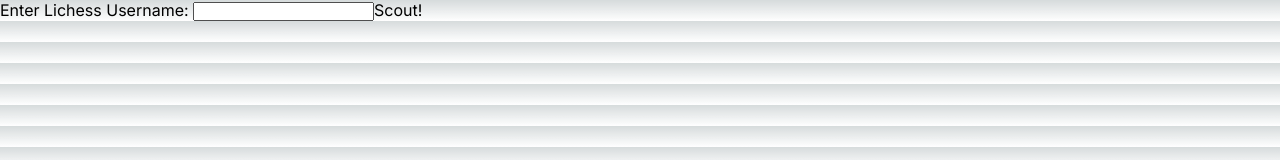
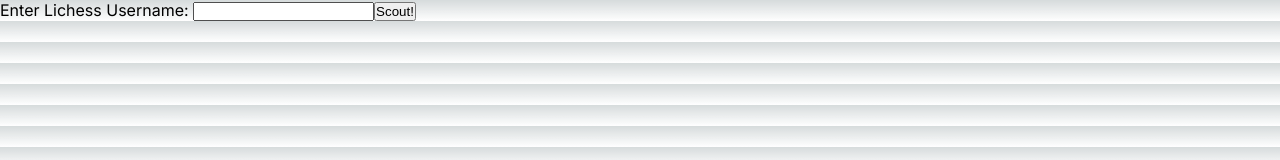
Before and after one commit to waynebeam/lichessscout, a Next.js app: page / in a window 1280 px wide. Shown: the top 160 px of the page. Built offline with nearby package versions, Linux system fonts and the light colour scheme.

Commit message:
Main page uses form element
Instead of a Link element on the main page, it's a form element that calls a function using the useRouter hook. This loads the report page. And the key was added to the Game components

```diff
--- a/app/page.tsx
+++ b/app/page.tsx
@@ -1,21 +1,28 @@
 'use client';
 
 
-import { useState } from "react";
+import React, { useState } from "react";
 import UsernameEntry from "./usernameentry";
 import ScoutingReport from "./scoutingreport";
 import Link from "next/link";
+import { useRouter } from "next/navigation";
 
 export default function Page() {
 
   const [username, setUsername] = useState('');
+  const router = useRouter();
 
+  function scoutUser(ev: React.FormEvent) {
+    ev.preventDefault();
+    router.push(`/report/${username}`);
+  }
 
   return <main>
 
-    <label htmlFor="username">Enter Lichess Username: </label>
-    <input id="username" type="text" defaultValue={username} onChange={e => setUsername(e.target.value)} />
-    <Link href={`/report/${username}/`}>Scout!</Link>
-
+    <form onSubmit={scoutUser}>
+      <label htmlFor="username">Enter Lichess Username: </label>
+      <input id="username" type="text" defaultValue={username} onChange={e => setUsername(e.target.value)} />
+      <input type="submit" value='Scout!'></input>
+    </form>
   </main>
 }
--- a/app/report/[username]/GamesList.tsx
+++ b/app/report/[username]/GamesList.tsx
@@ -1,3 +1,5 @@
+'use client';
+
 import GameView from "../GameView"
 
 interface GamesListParams {
@@ -60,7 +62,7 @@ export default function GamesList({ gameStrings, username }: GamesListParams) {
                 <h1>{draws} Draws</h1>
             </div>
             {
-                games.map(game => <GameView game={game} />)
+                games.map(game => <GameView game={game} key={game.id} />)
             }
         </div>
     )
```
Also changed, not shown: package.json (+4 -4 lines), 1 other file (tests, documents, lock files or other folders).
